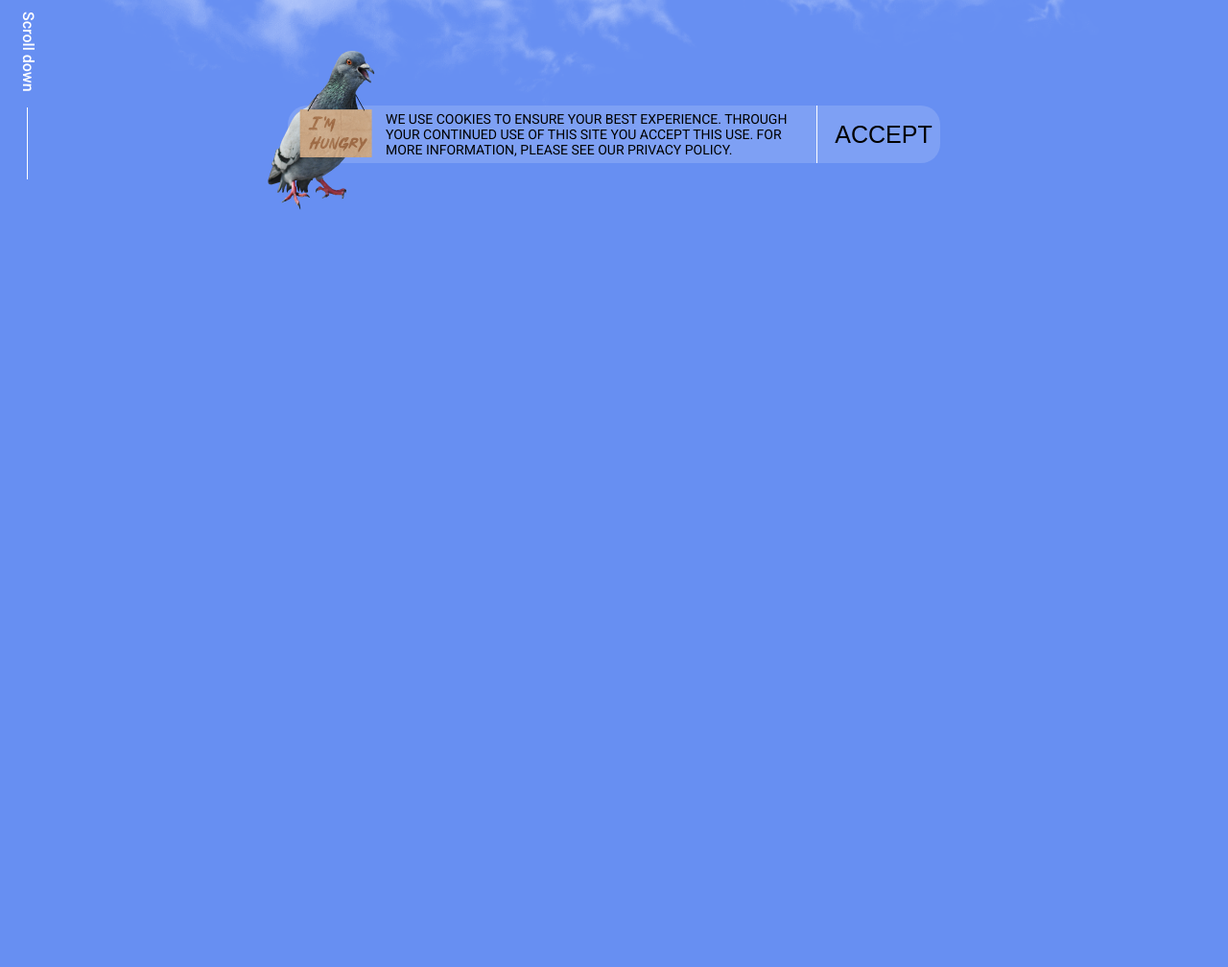
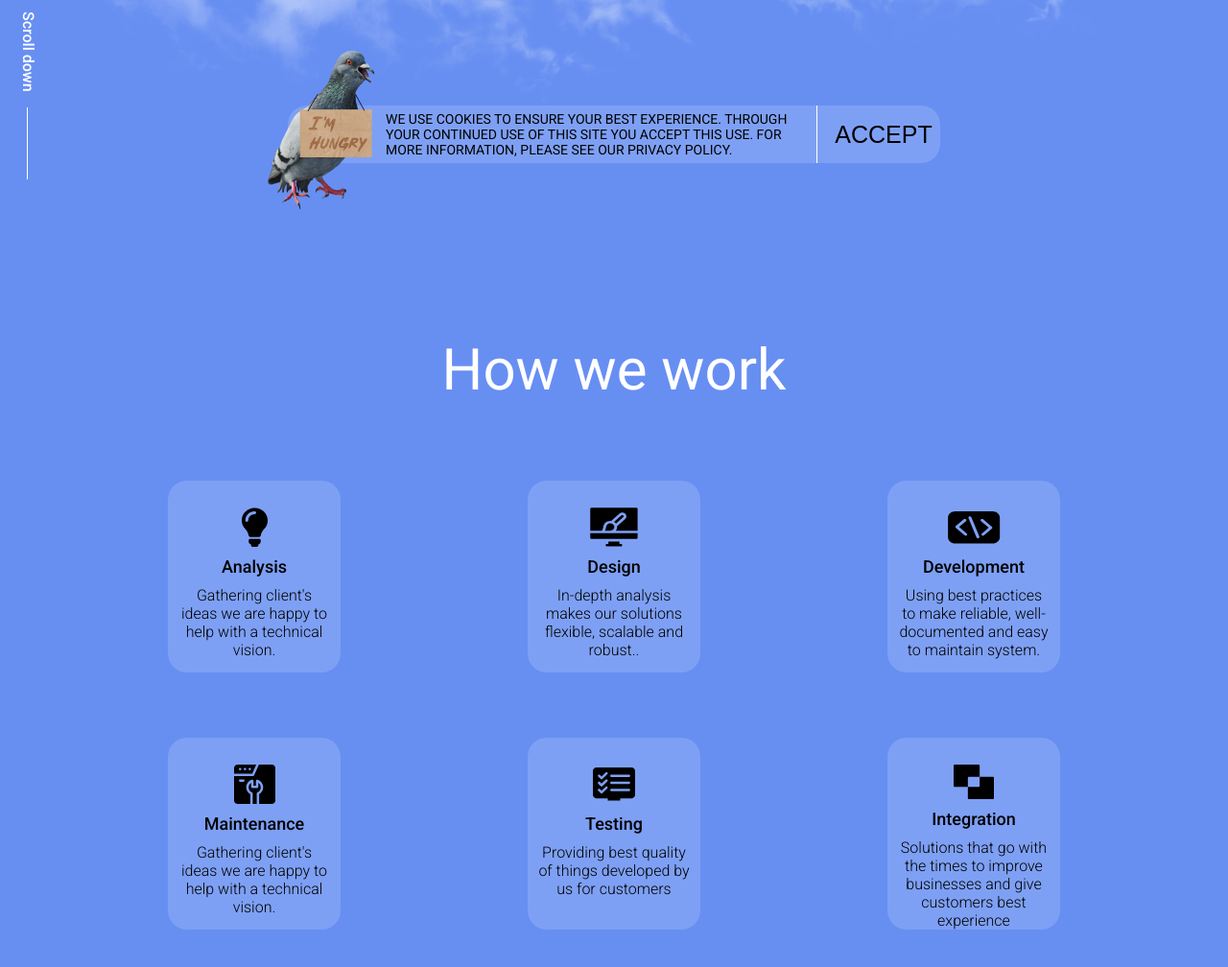
Before and after one commit to AlexBarvinok/landing_liveStreaming, a website: page index.html in a window 1280 px wide. Shown: the part 580-1588 px from the top of the page at 96% size. Before the commit the page ends 880 px from the top, so only its background shows below. Drawn offline with nearby package versions, Linux system fonts and the light colour scheme; files that its build step writes are made by us from their sources.

Commit message:
added work section

```diff
--- a/index.html
+++ b/index.html
@@ -68,6 +68,71 @@
           </div>
         </div>
       </section>
+      <section class="work-section">
+        <div class="container">
+          <div class="work">
+            <h2 class="work__title">How we work</h2>
+            <div class="work__cards-wrapper">
+              <figure class="info-card card--analysis">
+                <svg class="info-card__icon icon--bulb">
+                  <use href="assets/sprites.svg#bulb-icon"></use>
+                </svg>
+                <h3 class="info-card__title">Analysis</h3>
+                <p class="info-card__desc">
+                  Gathering client's ideas we are happy to help with a technical vision.
+                </p>
+              </figure>
+              <figure class="info-card card--design">
+                <svg class="info-card__icon icon--design">
+                  <use href="assets/sprites.svg#design-icon"></use>
+                </svg>
+                <h3 class="info-card__title">Design</h3>
+                <p class="info-card__desc">
+                  In-depth analysis makes our solutions flexible, scalable and robust..
+                </p>
+              </figure>
+              <figure class="info-card card--dev">
+                <svg class="info-card__icon icon--dev">
+                  <use href="assets/sprites.svg#dev-icon"></use>
+                </svg>
+                <h3 class="info-card__title">Development</h3>
+                <p class="info-card__desc">
+                  Using best practices to make reliable, well-documented and easy to
+                  maintain system.
+                </p>
+              </figure>
+              <figure class="info-card card--maintenance">
+                <svg class="info-card__icon icon--maintenance">
+                  <use href="assets/sprites.svg#maintenance-icon"></use>
+                </svg>
+                <h3 class="info-card__title">Maintenance</h3>
+                <p class="info-card__desc">
+                  Gathering client's ideas we are happy to help with a technical vision.
+                </p>
+              </figure>
+              <figure class="info-card card--testing">
+                <svg class="info-card__icon icon--testing">
+                  <use href="assets/sprites.svg#testing-icon"></use>
+                </svg>
+                <h3 class="info-card__title">Testing</h3>
+                <p class="info-card__desc">
+                  Providing best quality of things developed by us for customers
+                </p>
+              </figure>
+              <figure class="info-card card--integration">
+                <svg class="info-card__icon icon--integration">
+                  <use href="assets/sprites.svg#integration-icon"></use>
+                </svg>
+                <h3 class="info-card__title">Integration</h3>
+                <p class="info-card__desc">
+                  Solutions that go with the times to improve businesses and give
+                  customers best experience
+                </p>
+              </figure>
+            </div>
+          </div>
+        </div>
+      </section>
     </main>
   </body>
 </html>
--- a/styles/_basic.scss
+++ b/styles/_basic.scss
@@ -27,6 +27,9 @@ a {
 li {
   list-style: none;
 }
+figure {
+  margin: 0;
+}
 
 .container {
   max-width: 1440px;
--- /dev/null
+++ b/styles/_cards.scss
@@ -0,0 +1,54 @@
+@use 'variables' as *;
+@use 'mixins' as *;
+@use 'sass:color';
+
+.info-card {
+  width: 180px;
+  height: 200px;
+  padding: 28px 10px 0;
+  border-radius: 20px;
+  background-color: color.adjust($color_white, $alpha: -0.85);
+
+  @include d-flex(start, center, nowrap, column, 0, 10px);
+
+  &__icon {
+    width: 25px;
+    height: 25px;
+    fill: $color_black;
+  }
+
+  &__title {
+    @include font(18px, 500, $color_black);
+  }
+
+  &__desc {
+    text-align: center;
+    @include font(16px, 300, $color_black);
+  }
+
+  &:hover {
+    cursor: pointer;
+    box-shadow: 0 4px 20px 0 rgba(0, 0, 0, 0.1);
+    background: rgba(255, 255, 255, 0.1);
+
+    & .info-card__icon {
+      fill: $color_white;
+    }
+    & .info-card__title,
+    .info-card__desc {
+      color: $color_white;
+    }
+  }
+  @media (max-width: $media_min) {
+    width: 140px;
+    height: 170px;
+
+    &__title {
+      @include font(14px, 400, $color_black);
+    }
+
+    &__desc {
+      @include font(12px, 300, $color_black);
+    }
+  }
+}
--- a/styles/_importer.scss
+++ b/styles/_importer.scss
@@ -1,3 +1,5 @@
 @forward 'basic';
+@forward 'cards';
 @forward 'header';
 @forward 'hero';
+@forward 'work';
--- /dev/null
+++ b/styles/_work.scss
@@ -0,0 +1,120 @@
+@use 'variables' as *;
+@use 'mixins' as *;
+@use 'sass:color';
+@use 'placeholders';
+
+.work-section {
+  padding: 50px 20px 180px;
+
+  & .work {
+    margin: 0 auto;
+    text-align: center;
+
+    &__title {
+      margin: 0 0 80px 0;
+      @include font(60px, 400, $color_white);
+
+      @media (max-width: $media_min) {
+        display: none;
+      }
+    }
+
+    &__cards-wrapper {
+      margin: 0 auto;
+      max-width: 930px;
+
+      display: grid;
+      grid-template-columns: repeat(3, 1fr);
+      grid-template-rows: repeat(2, 1fr);
+
+      row-gap: 68px;
+      justify-items: center;
+      align-items: center;
+
+      grid-template-areas:
+        'analysis design dev'
+        'maintenance testing integration';
+
+      .card--analysis {
+        grid-area: analysis;
+        justify-self: start;
+      }
+
+      .card--design {
+        grid-area: design;
+      }
+
+      .card--dev {
+        grid-area: dev;
+        justify-self: end;
+      }
+
+      .card--maintenance {
+        grid-area: maintenance;
+        justify-self: start;
+      }
+
+      .card--testing {
+        grid-area: testing;
+      }
+
+      .card--integration {
+        grid-area: integration;
+        justify-self: end;
+      }
+
+      .icon--bulb {
+        width: 29px;
+        height: 41px;
+      }
+
+      .icon--design {
+        width: 50px;
+        height: 41px;
+      }
+
+      .icon--dev {
+        width: 55px;
+        height: 41px;
+      }
+
+      .icon--maintenance {
+        width: 43px;
+        height: 41px;
+      }
+
+      .icon--testing {
+        width: 44px;
+        height: 41px;
+      }
+
+      .icon--integration {
+        width: 42px;
+        height: 41px;
+      }
+
+      @media (max-width: $media_md) {
+        grid-template-columns: repeat(2, 1fr);
+        grid-template-rows: repeat(3, 1fr);
+
+        row-gap: 36px;
+        justify-items: center;
+        align-items: center;
+
+        grid-template-areas:
+          'analysis dev '
+          'design maintenance'
+          'testing integration';
+
+        & .card--analysis,
+        .card--design,
+        .card--dev,
+        .card--maintenance,
+        .card--testing,
+        .card--integration {
+          justify-self: center;
+        }
+      }
+    }
+  }
+}
```
